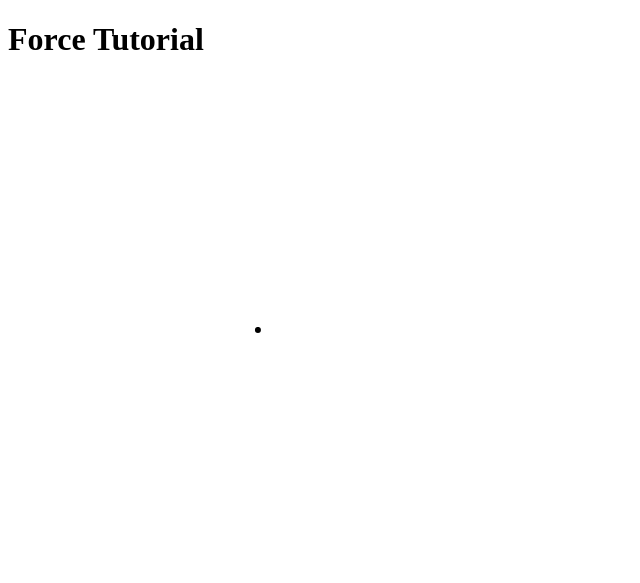
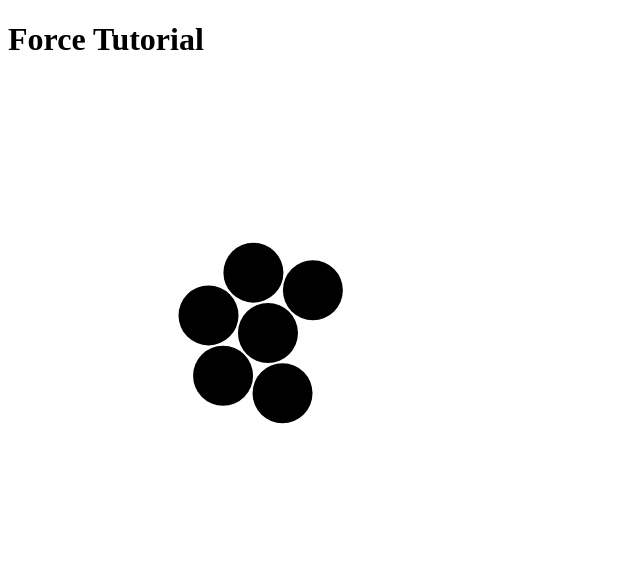
Before and after one commit to john-guerra/d3V4ForceTutorial, a plain HTML site: page index.html in a window 1280 px wide. Shown: the whole page, without its empty margins (0-640 px from the left). Drawn offline with nearby package versions, Linux system fonts and the light colour scheme.

Commit message:
Adding repulsion (charge) and collision

```diff
--- a/index.html
+++ b/index.html
@@ -30,10 +30,12 @@ var canvas = d3.select("#network"),
   width = canvas.attr("width"),
   height = canvas.attr("height"),
   ctx = canvas.node().getContext("2d"),
-  r = 3,
+  r = 30,
   simulation = d3.forceSimulation()
     .force("x", d3.forceX(width/2))
     .force("y", d3.forceY(height/2))
+    .force("collide", d3.forceCollide(r+1))
+    .force("charge", d3.forceManyBody().strength(-20))
     .on("tick", update);
 
 
```
